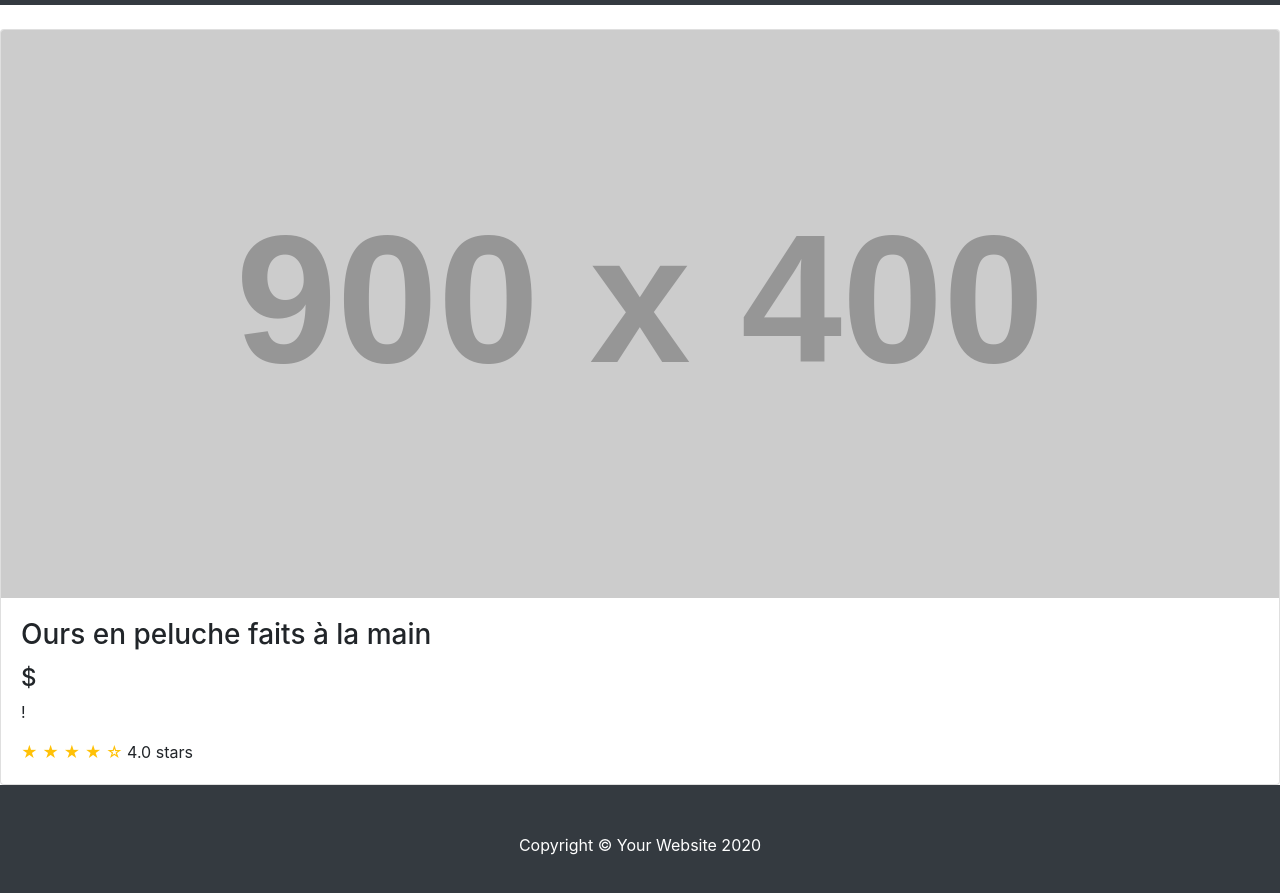
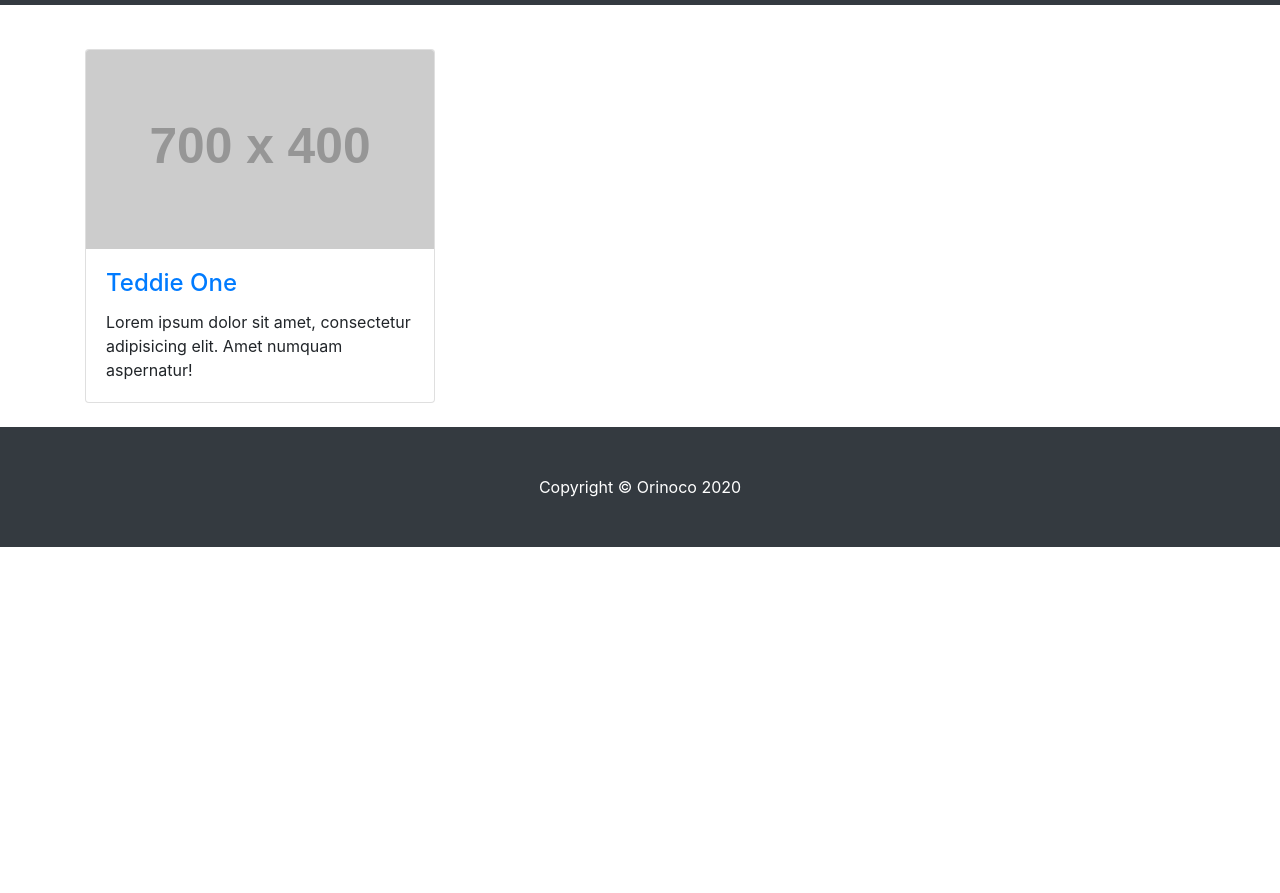
Before and after one commit to AssmaMarjane/P5_OCR, a website: page FrontEnd/Contenu/produit.html in a window 1280 px wide. Shown: the part 51-944 px from the top of the page. After the commit the page ends 800 px from the top, so only its background shows below. Drawn offline with Linux system fonts and the light colour scheme.

Commit message:
finalisation des 4pages et ajout lien

```diff
--- a/FrontEnd/Contenu/confirmation.html
+++ b/FrontEnd/Contenu/confirmation.html
@@ -2,18 +2,25 @@
 <html lang="fr">
 
 <head>
-    <meta charset="utf-8">
-    <title>Confirmation</title>
-      <!-- Bootstrap core CSS -->
+
+  <meta charset="utf-8">
+  <meta name="viewport" content="width=device-width, initial-scale=1, shrink-to-fit=no">
+  <meta name="description" content="">
+  <meta name="author" content="">
+
+  <title>Orinoco, Confirmation</title>
+
+  <!-- Bootstrap core CSS -->
   <link href="../vendor/bootstrap/css/bootstrap.min.css" rel="stylesheet">
 
   <!-- Custom styles for this template -->
-  <link href="../css/shop-item.css" rel="stylesheet">
+  <link href="../css/shop-homepage.css" rel="stylesheet">
 
 </head>
 
 <body>
-      <!-- Navigation -->
+
+  <!-- Navigation -->
   <nav class="navbar navbar-expand-lg navbar-dark bg-dark fixed-top">
     <div class="container">
       <a class="navbar-brand" href="#">Orinoco</a>
@@ -23,7 +30,7 @@
       <div class="collapse navbar-collapse" id="navbarResponsive">
         <ul class="navbar-nav ml-auto">
           <li class="nav-item active">
-            <a class="nav-link" href="../index.html">Accueil</a>
+            <a class="nav-link" href="../index.html">Accueil
               <span class="sr-only">(current)</span>
             </a>
           </li>
@@ -41,24 +48,50 @@
     </div>
   </nav>
 
-  <div class="col-lg-9">
+  <!-- Page Content -->
+  <div class="container">
 
+    <div class="row">
 
-    <header>
-        <h1>Confirmation de commande</h1>
-    </header>
+      <div class="col-lg-12">
+
+        <div class="row">
+
+          <div class="col-lg-4 col-md-6 mb-4">
+            <div class="card h-100">
+              <a href="#"><img class="card-img-top" src="http://placehold.it/700x400" alt=""></a>
+              <div class="card-body">
+                <h4 class="card-title">
+                  <a href="#">Teddie One</a>
+                </h4>
+                <p class="card-text">Lorem ipsum dolor sit amet, consectetur adipisicing elit. Amet numquam aspernatur!</p>
+              </div>
+            </div>
+          </div>
+
+        </div>
+        <!-- /.row -->
+
+      </div>
+      <!-- /.col-lg-9 -->
+
+    </div>
+    <!-- /.row -->
+
+  </div>
+  <!-- /.container -->
 
   <!-- Footer -->
   <footer class="py-5 bg-dark">
     <div class="container">
-      <p class="m-0 text-center text-white">Copyright &copy; Your Website 2020</p>
+      <p class="m-0 text-center text-white">Copyright &copy; Orinoco 2020</p>
     </div>
     <!-- /.container -->
   </footer>
 
   <!-- Bootstrap core JavaScript -->
   <script src="../vendor/jquery/jquery.min.js"></script>
-  <script src="../vendor/bootstrap/js/bootstrap.bundle.js"></script>
+  <script src="../vendor/bootstrap/js/bootstrap.bundle.min.js"></script>
 
 </body>
 
--- a/FrontEnd/Contenu/produit.html
+++ b/FrontEnd/Contenu/produit.html
@@ -2,17 +2,24 @@
 <html lang="fr">
 
 <head>
+
   <meta charset="utf-8">
-    <title>Produit</title>
+  <meta name="viewport" content="width=device-width, initial-scale=1, shrink-to-fit=no">
+  <meta name="description" content="">
+  <meta name="author" content="">
+
+  <title>Orinoco, Produit</title>
+
   <!-- Bootstrap core CSS -->
   <link href="../vendor/bootstrap/css/bootstrap.min.css" rel="stylesheet">
 
   <!-- Custom styles for this template -->
-      <link href="../css/shop-item.css" rel="stylesheet">
+  <link href="../css/shop-homepage.css" rel="stylesheet">
 
 </head>
 
 <body>
+
   <!-- Navigation -->
   <nav class="navbar navbar-expand-lg navbar-dark bg-dark fixed-top">
     <div class="container">
@@ -23,7 +30,7 @@
       <div class="collapse navbar-collapse" id="navbarResponsive">
         <ul class="navbar-nav ml-auto">
           <li class="nav-item active">
-            <a class="nav-link" href="../index.html">Accueil</a>
+            <a class="nav-link" href="../index.html">Accueil
               <span class="sr-only">(current)</span>
             </a>
           </li>
@@ -41,31 +48,50 @@
     </div>
   </nav>
 
+  <!-- Page Content -->
+  <div class="container">
 
-    <div class="card mt-4">
-        <img class="card-img-top img-fluid" src="http://placehold.it/900x400" alt="">
+    <div class="row">
+
+      <div class="col-lg-12">
+
+        <div class="row">
+
+          <div class="col-lg-4 col-md-6 mb-4">
+            <div class="card h-100">
+              <a href="#"><img class="card-img-top" src="http://placehold.it/700x400" alt=""></a>
               <div class="card-body">
-          <h3 class="card-title">Ours en peluche faits à la main</h3>
-          <h4>$</h4>
-          <p class="card-text">!</p>
-          <span class="text-warning">&#9733; &#9733; &#9733; &#9733; &#9734;</span>
-          4.0 stars
+                <h4 class="card-title">
+                  <a href="#">Teddie One</a>
+                </h4>
+                <p class="card-text">Lorem ipsum dolor sit amet, consectetur adipisicing elit. Amet numquam aspernatur!</p>
               </div>
             </div>
-      <!-- /.card -->
+          </div>
 
+        </div>
+        <!-- /.row -->
+
+      </div>
+      <!-- /.col-lg-9 -->
+
+    </div>
+    <!-- /.row -->
+
+  </div>
+  <!-- /.container -->
 
   <!-- Footer -->
   <footer class="py-5 bg-dark">
     <div class="container">
-      <p class="m-0 text-center text-white">Copyright &copy; Your Website 2020</p>
+      <p class="m-0 text-center text-white">Copyright &copy; Orinoco 2020</p>
     </div>
     <!-- /.container -->
   </footer>
 
   <!-- Bootstrap core JavaScript -->
   <script src="../vendor/jquery/jquery.min.js"></script>
-  <script src="../vendor/bootstrap/js/bootstrap.bundle.js"></script>
+  <script src="../vendor/bootstrap/js/bootstrap.bundle.min.js"></script>
 
 </body>
 
```
Also changed, not shown: FrontEnd/Contenu/panier.html (+48 -12 lines), FrontEnd/index.html (+4 -4 lines). Lines whose indentation alone changed are shown as unchanged.
